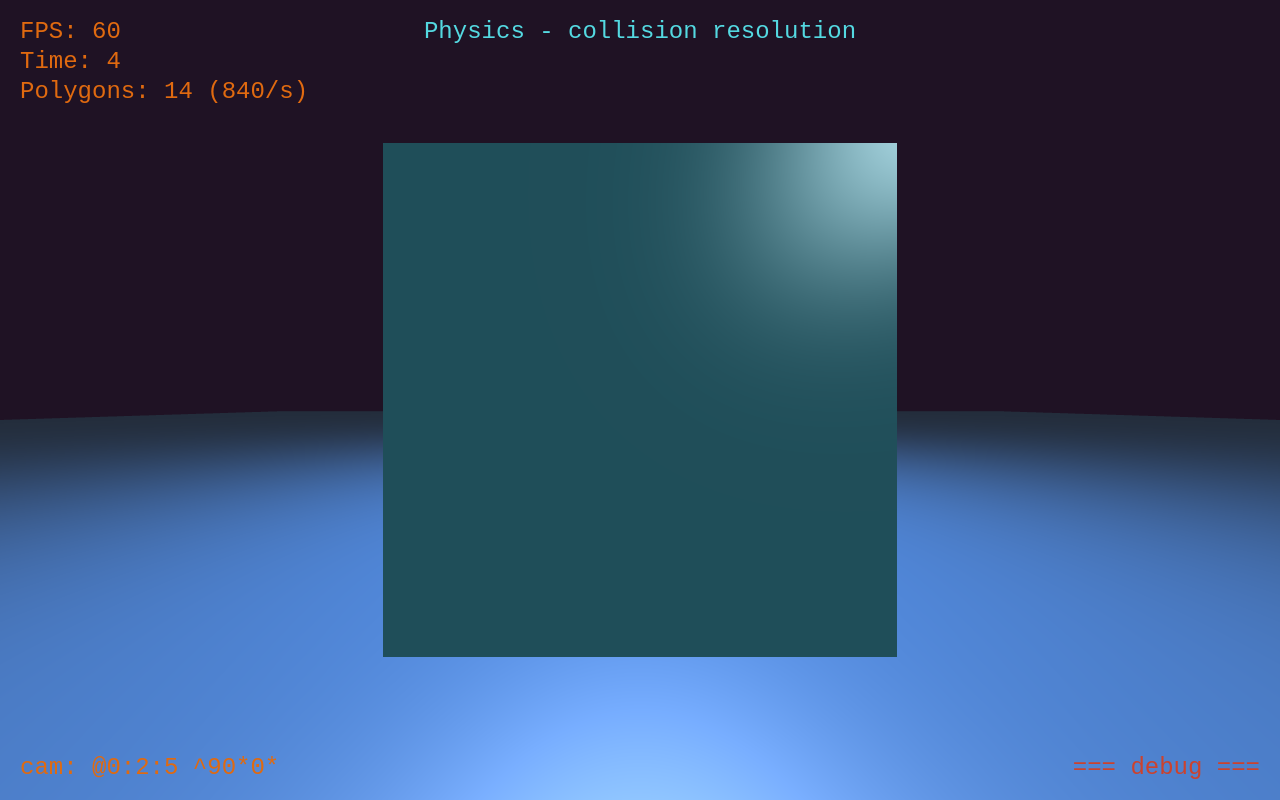
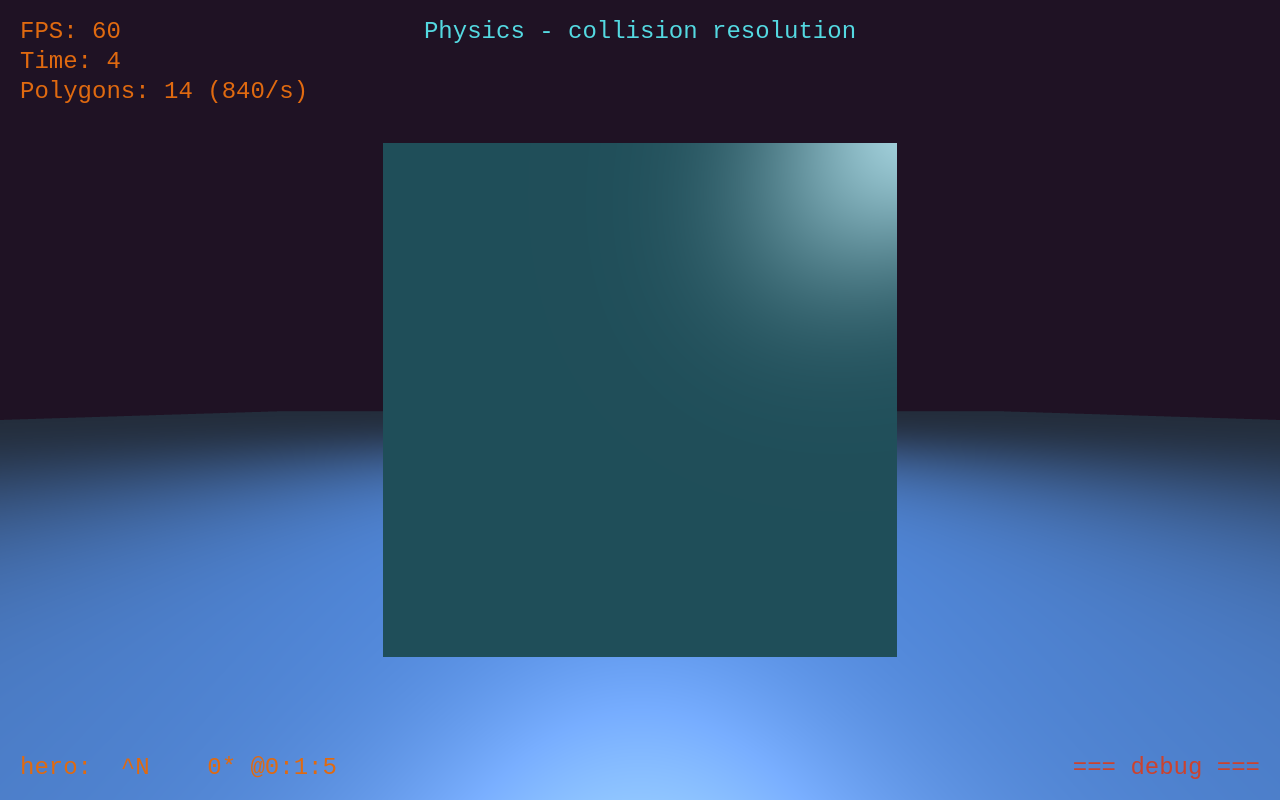
Before and after one commit to invider/liminal.13k, a website: page mod/index.html in a window 1280 px wide. Drawn offline with Linux system fonts and the light colour scheme; animation ran at ten frames a second.

Commit message:
[*] restructuring - /zap -> /stage

```diff
--- a/mod/index.html
+++ b/mod/index.html
@@ -28,12 +28,13 @@
         <script src="./sandbox/boxGeo.js"></script>
         <script src="./sandbox/boxObj.js"></script>
         <script src="./sandbox/boxOne.js"></script>
+        <script src="./stage/dna/Hero.js"></script>
+        <script src="./stage/preStage.js"></script>
+        <script src="./stage/rna/HUD.js"></script>
+        <script src="./stage/rna/playerStateDump.js"></script>
+        <script src="./stage/stage.js"></script>
+        <script src="./stage/tune.js"></script>
         <script src="./tools/img.js"></script>
-        <script src="./zap/dna/Hero.js"></script>
-        <script src="./zap/preStage.js"></script>
-        <script src="./zap/rna/HUD.js"></script>
-        <script src="./zap/stage.js"></script>
-        <script src="./zap/tune.js"></script>
     </head>
     <body oncontextmenu="return false;">
         <canvas id="gcanvas"></canvas>
--- /dev/null
+++ b/mod/stage/preStage.js
@@ -0,0 +1,38 @@
+_.preStage = () => {
+
+    lab.attach( new Camera({
+        name: 'cam',
+
+        // customized camera behavior
+        _pods: [
+            new FreeMovementControllerPod(),
+        ],
+
+        init: function() {
+            trap.register('keyDown', (e) => {
+                switch(e.code) {
+                    case 'KeyF':
+                        lab.cam.jumpNext()
+                        break
+                    case 'KeyX':
+                        lab.cam.looseIt()
+                        break
+                }
+            })
+        },
+
+        jumpNext: function() {
+            const id = Math.floor(Math.random() * lab._ls.length)
+            const next = lab._ls[id]
+            this.lookAt = next.pos
+        },
+        looseIt: function() {
+            this.lookAt = 0
+            vec3.set(this.pos, 0, 0, 0)
+        },
+    }))
+
+    if (debug) {
+        lab.attach( new HUD() )
+    }
+}
--- /dev/null
+++ b/mod/stage/rna/playerStateDump.js
@@ -0,0 +1,62 @@
+function normalAngle(a) {
+    a = a % PI2
+    if (a < 0) a += PI2
+    return a
+}
+
+function lpad(s, N) {
+    const n = N - s.length
+    for (let i = 0; i < n; i++) {
+        s = ' ' + s
+    }
+    return s
+}
+
+function rpad(s, N) {
+    const n = N - s.length
+    for (let i = 0; i < n; i++) {
+        s += ' '
+    }
+    return s
+}
+
+lab.attach({
+    name: 'playerStateDump',
+
+    evo(dt) {
+        if (!debug) return
+
+        const __ = lab.hero
+
+        const p = __.pos
+
+        const P = 10
+        let hx = Math.round(p[0]*P)/P,
+            hy = Math.round(p[1]*P)/P,
+            hz = Math.round(p[2]*P)/P
+        const sPos = `@${hx}:${hy}:${hz}`
+
+        const pdir = vec3.toSpherical(__.dir)
+
+        let heading = normalAngle(pdir[1] - PI*.5)
+
+        let wheading = normalAngle(heading + PI2/16)
+        const q = Math.floor(wheading/PI2 * 8)
+
+        let w
+        switch(q) {
+            case 0: w = 'N';  break;
+            case 1: w = 'NE'; break;
+            case 2: w = 'E';  break;
+            case 3: w = 'SE'; break;
+            case 4: w = 'S';  break;
+            case 5: w = 'SW'; break;
+            case 6: w = 'W';  break;
+            case 7: w = 'NW'; break;
+        }
+        const sDir = ' ^' + rpad(w, 2) + ' '
+            + lpad('' + Math.round(heading * RAD_TO_DEG), 3) + '* '
+
+        env.status = 'hero: ' + sDir + sPos
+    }
+})
--- a/mod/zap/preStage.js
+++ /dev/null
@@ -1,68 +0,0 @@
-_.preStage = () => {
-
-    lab.attach( new Camera({
-        name: 'cam',
-
-        _pods: [
-            new FreeMovementControllerPod(),
-            {
-                evo: function(dt) {
-                    // customized camera behavior
-                    const __ = this.__
-
-                    // TODO move out into a node ouside of the /zap folder (debug node)
-                    if (debug) {
-                        // show some debug stuff
-                        const p = __.pos, l = __.lookAt
-
-                        let cx = Math.round(p[0]),
-                            cy = Math.round(p[1]),
-                            cz = Math.round(p[2])
-                        const sPos = `@${cx}:${cy}:${cz}`
-
-                        const pdir = vec3.toSpherical(__.dir)
-                        const sDir = ' ^' + Math.round(pdir[1] * RAD_TO_DEG) + '*'
-                                          + Math.round(pdir[2] * RAD_TO_DEG) + '*'
-
-                        let sLookAt = ''
-                        if (l) {
-                            let lx = Math.round(l[0] * 100)/100,
-                                ly = Math.round(l[1] * 100)/100,
-                                lz = Math.round(l[2] * 100)/100
-                            sLookAt = ` => ${lx}:${ly}:${lz}`
-                        }
-
-                        env.status = 'cam: ' + sPos + sDir + sLookAt
-                    }
-                },
-            }
-        ],
-
-        init: function() {
-            trap.register('keyDown', (e) => {
-                switch(e.code) {
-                    case 'KeyF':
-                        lab.cam.jumpNext()
-                        break
-                    case 'KeyX':
-                        lab.cam.looseIt()
-                        break
-                }
-            })
-        },
-
-        jumpNext: function() {
-            const id = Math.floor(Math.random() * lab._ls.length)
-            const next = lab._ls[id]
-            this.lookAt = next.pos
-        },
-        looseIt: function() {
-            this.lookAt = 0
-            vec3.set(this.pos, 0, 0, 0)
-        },
-    }))
-
-    if (debug) {
-        lab.attach( new HUD() )
-    }
-}
```
Also changed, not shown: mod/stage/dna/Hero.js (renamed from mod/zap/dna/Hero.js), mod/stage/rna/HUD.js (renamed from mod/zap/rna/HUD.js), mod/stage/stage.js (renamed from mod/zap/stage.js), mod/stage/tune.js (renamed from mod/zap/tune.js), 1 other file.
